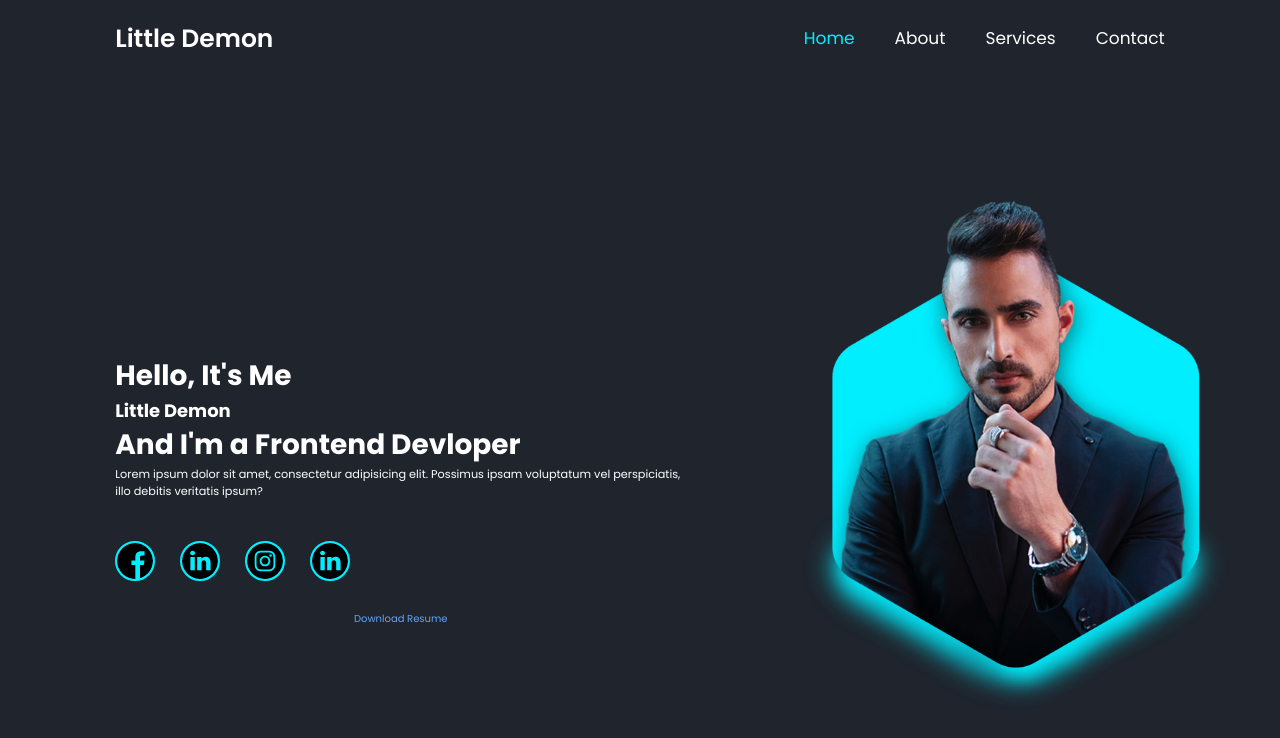
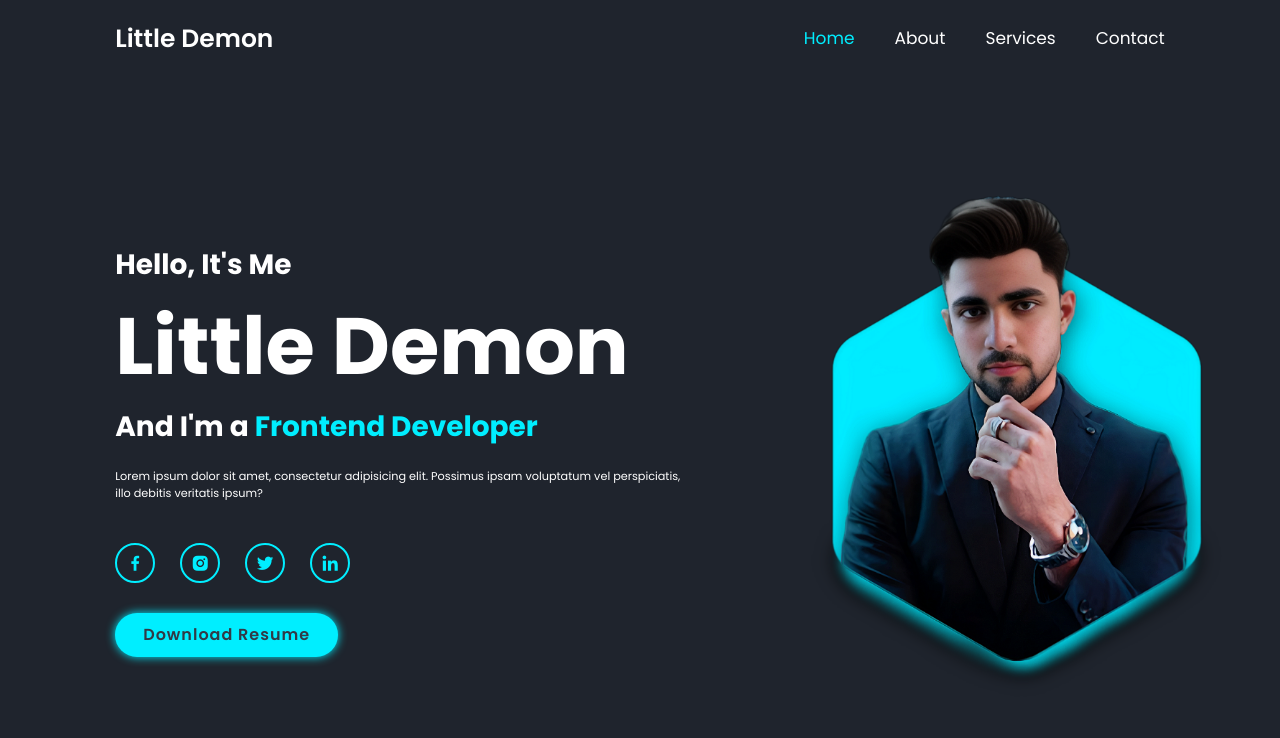
Before and after one commit to its-Chandan137/Portfolio, a React (Vite) app: page / in a window 1280 px wide. Shown: the top 738 px of the page. Built offline with nearby package versions, Linux system fonts and the light colour scheme.

Commit message:
changes in hero section

```diff
--- a/src/components/hero/Hero.jsx
+++ b/src/components/hero/Hero.jsx
@@ -2,11 +2,14 @@ import React from "react";
 import "../../styles/Hero.scss";
 import { Button } from "react-bootstrap";
 
-import facebook from "../../assets/icons/facebook.svg";
-import twitter from "../../assets/icons/twitter.svg";
-import instagram from "../../assets/icons/instagram.svg";
-import linkedin from "../../assets/icons/linkedin.svg";
-import heroImage from "../../assets/images/hero.png";
+// import facebook from "../../assets/icons/facebook.svg";
+// import twitter from "../../assets/icons/twitter.svg";
+// import instagram from "../../assets/icons/instagram.svg";
+// import linkedin from "../../assets/icons/linkedin.svg";
+
+import heroImage from "../../assets/images/Chandan image fill.png";
+import heroImageHolo from "../../assets/images/Chandan image holo.png";
+import heroImage2 from "../../assets/images/hero.png";
 import { BodyOne, Title } from "../common/CustomeComponents";
 
 
@@ -15,9 +18,9 @@ export const Hero = () => {
     <div className="hero_section">
       <div className="hero-content section">
         <Title level={3}>Hello, It's Me</Title>
-        <Title level={6}>Little Demon</Title>
-        <Title level={3}>
-          And I'm a <span>Frontend Devloper</span>
+        <Title level={1}>Little Demon</Title>
+        <Title level={3} className={"Live_span_container"}>
+          And I'm a <span>Frontend Developer</span>
         </Title>
         <BodyOne>
           Lorem ipsum dolor sit amet, consectetur adipisicing elit. Possimus
@@ -25,13 +28,25 @@ export const Hero = () => {
         </BodyOne>
 
         <div className="social-media">
-          <img src={facebook} className="social_icon" alt="FB"/>
-          <img src={twitter} className="social_icon" alt="FB"/>
-          <img src={instagram} className="social_icon" alt="FB" />
-          <img src={linkedin} className="social_icon" alt="FB" />
+
+          <a href="#" className="social_icon">
+            <i class='bx bxl-facebook'></i>
+          </a>
+          <a href="#" className="social_icon">
+            <i class='bx bxl-instagram-alt' ></i>
+          </a>
+          <a href="#" className="social_icon">
+            <i class='bx bxl-twitter' ></i>
+          </a>
+          <a href="#" className="social_icon">
+            <i class='bx bxl-linkedin' ></i>
+          </a>
+
         </div>
 
-        <Button>Download Resume</Button>
+        <div>
+          <Button>Download Resume</Button>
+        </div>
 
       </div>
       <div className="hero_image_box">
--- a/src/index.scss
+++ b/src/index.scss
@@ -26,9 +26,29 @@ body {
 }
 .section{
   min-height: 100vh;
-  padding: 10rem 9% 2rem;
+  padding: 2rem 9% 2rem;
 }
 /* BREAKPOINTS */
+
+// Buttons //
+
+.btn-primary{
+  display: inline-block;
+  padding: 1rem 2.8rem;
+  background-color: $main-color;
+  box-shadow: 0 0 1rem $main-color;
+  border-radius: 4rem;
+  font-size: 1.6rem;
+  color: $second-bg-color;
+  letter-spacing: .1rem;
+  font-weight: 600;
+
+  transition: 0.5s ease;
+
+    &:hover{
+      box-shadow: none;
+    }
+}
 
 
 // TEXT FONTS //
--- a/src/styles/Hero.scss
+++ b/src/styles/Hero.scss
@@ -21,8 +21,16 @@
     text-align: start !important;
 }
 
+.Live_span_container{
+    margin-bottom: 2rem;
+
+    span{
+        color: $main-color;
+    }
+}
+
 .hero_image_box{
-    img{
+    .hero_image{
         width: 90%;
         // height: 50%;
     }
@@ -33,22 +41,25 @@
     justify-content: start;
     gap: 10px;
 
-    img{
-        display: flex;
+    a{
+        display: inline-flex;
         justify-content: center;
         align-items: center;
         width: 4rem;
         height: 4rem;
-        background: $main-color;
+        background: transparent !important;
         border: .2rem solid $main-color;
         border-radius: 50%;
         font-size: 2rem;
+        color: $main-color;
         margin: 3rem 1.5rem 3rem 0;
-        transition: .3s ease-in-out;
+        transition: .5s ease;
 
         &:hover{
-            background: $main-color-faded;
-            border: .2rem solid $main-color-faded;
+            background: $main-color !important;
+            color: $second-bg-color;
+            box-shadow: 0 0 1rem $main-color;
         }
+
     }
 }
```
Also changed, not shown: src/assets/images/Chandan image fill.png (added), src/assets/images/Chandan image holo.png (added).
